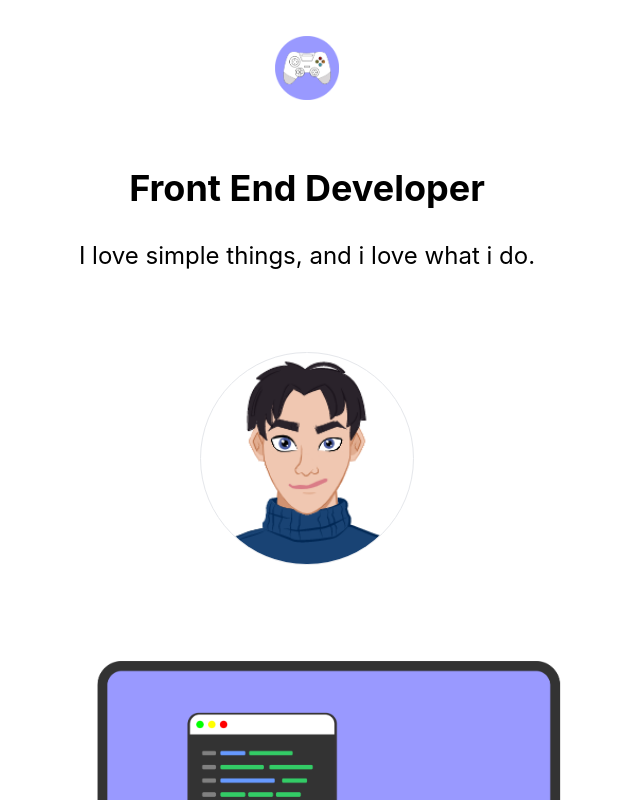
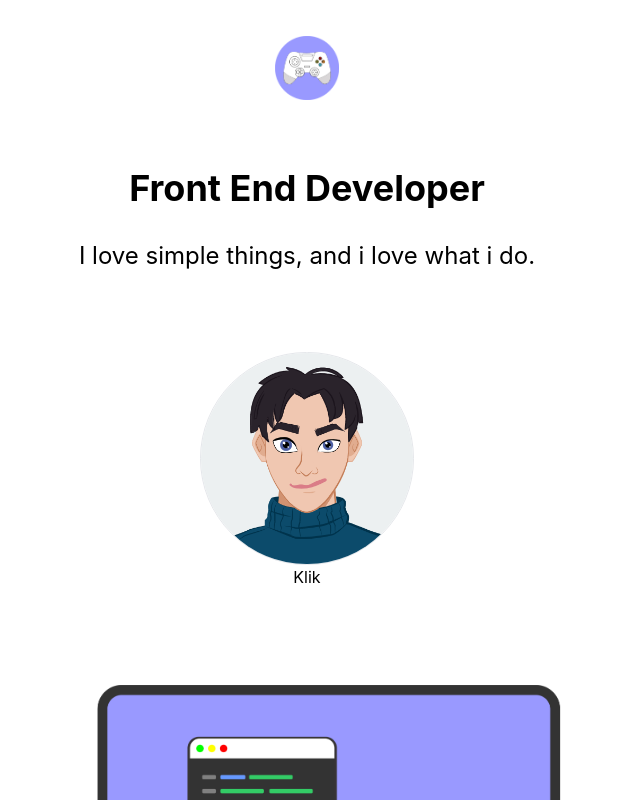
Before and after one commit to gntrmlna/porto, a React (Create React App) app: page / in a window 1280 px wide. Shown: the top 800 px of the page, without its empty margins (333-973 px from the left). Built offline with nearby package versions, Linux system fonts and the light colour scheme.

Commit message:
ganti gambar + tambah state untuk klik muncul konten

```diff
--- a/src/Components/Home.jsx
+++ b/src/Components/Home.jsx
@@ -7,6 +7,7 @@ export default function Home() {
         <>
         <Navbar/>
         <Welcome/>
+
         </>
   )
 }
--- /dev/null
+++ b/src/Components/Profile.jsx
@@ -0,0 +1,20 @@
+import React from 'react'
+import { useState } from 'react'
+
+export default function Profile() {
+    const [isShown, setIsShown] = useState(false);
+
+    // const handleClick = event =>{
+    //     setIsShown(true);
+    // }
+  return (
+    <div>
+        <button onClick={()=>setIsShown(!isShown)}>Klik</button>
+        {isShown &&(
+            <div>
+                <h2>cek</h2>
+            </div>
+        )}
+    </div>
+  )
+}
--- a/src/Components/contentWelcome.jsx
+++ b/src/Components/contentWelcome.jsx
@@ -1,6 +1,7 @@
 import React from 'react'
 import avatar from './Pic/avatar.png'
 import device from './Pic/device.png'
+import Profile from './Profile'
 export default function Welcome() {
   return (
     <>
@@ -11,6 +12,7 @@ export default function Welcome() {
               <div className='flex justify-center mt-12 lg:mt-20'>
                   <img className='rounded-full border lg:w-2/12' src={avatar} alt="avatar"/>
               </div>
+              <Profile/>
           </div>
         </div>
 
```
Also changed, not shown: src/Components/Pic/avatar.png.
